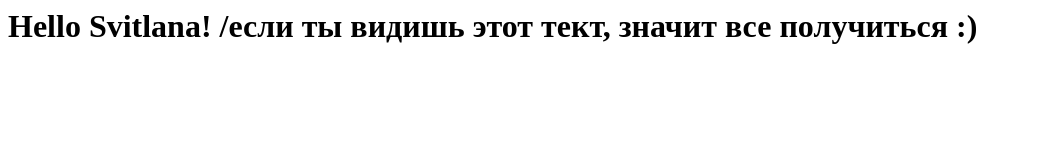
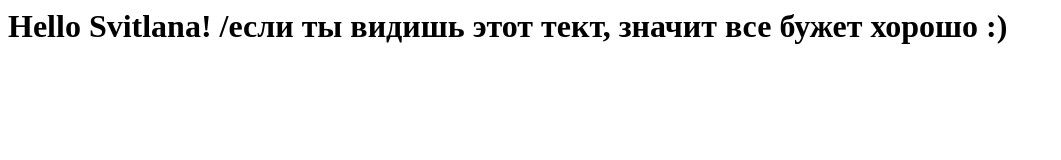
Before and after one commit to pm-oleksandr/test_repo, a plain HTML site: page index.html in a window 1280 px wide. Shown: the whole page, without its empty margins (0-1061 px from the left). Drawn offline with Linux system fonts and the light colour scheme.

Commit message:
Update index.html

```diff
--- a/index.html
+++ b/index.html
@@ -1 +1 @@
-<h1>Hello Svitlana! /если ты видишь этот тект, значит все получиться :) </h1>
+<h1>Hello Svitlana! /если ты видишь этот тект, значит все бужет хорошо :) </h1>
```
